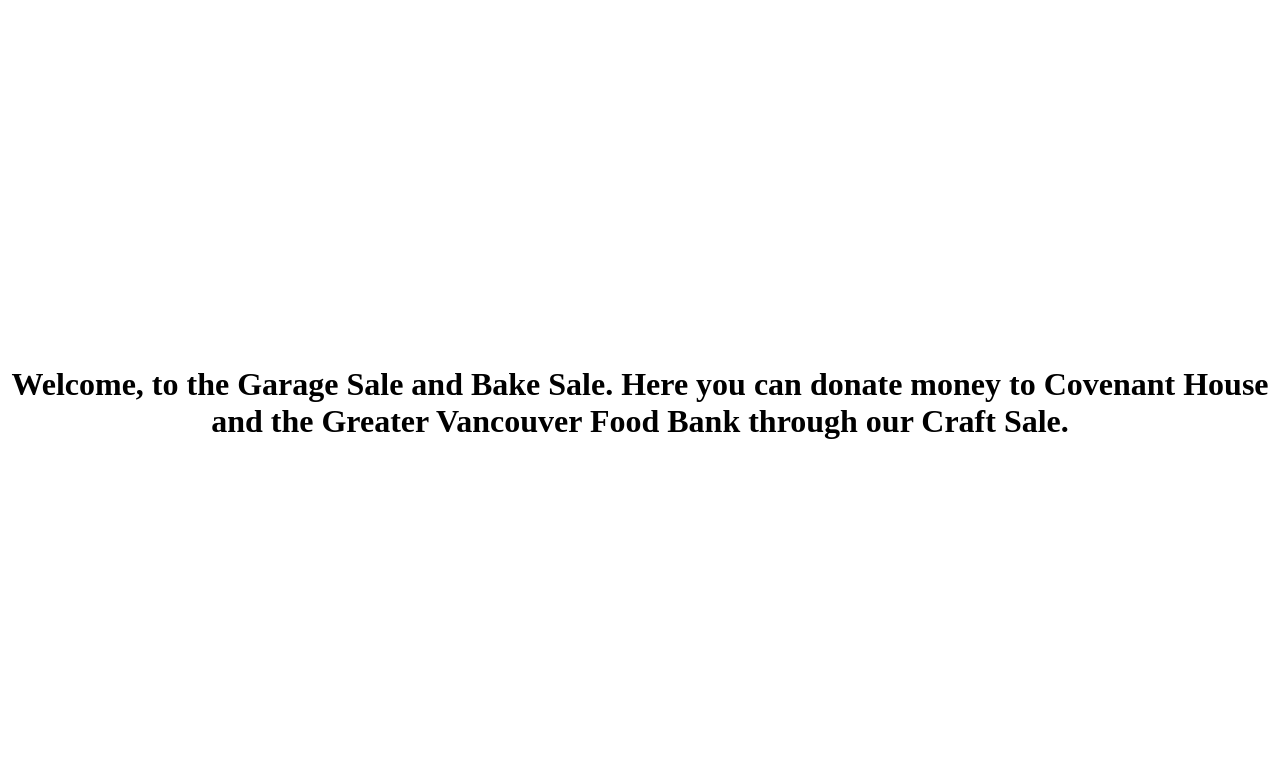
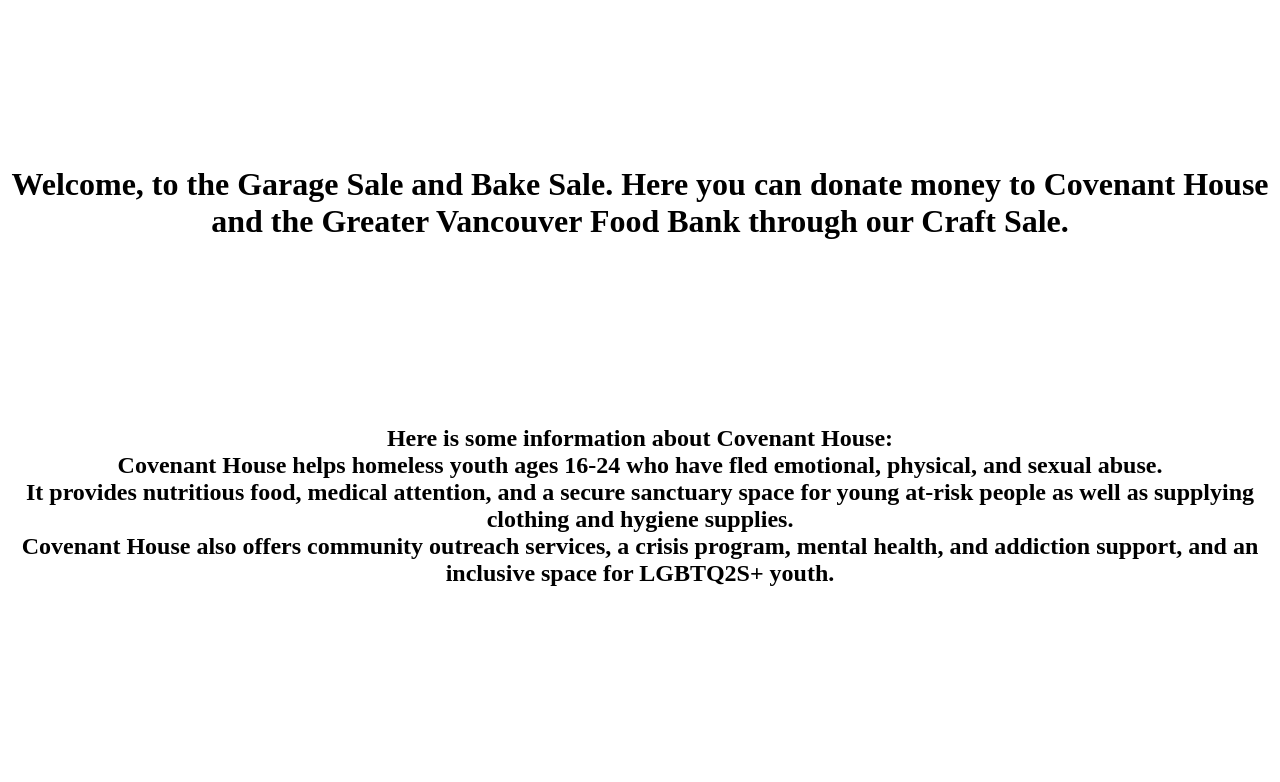
Before and after one commit to Thyssenkrupp234/oslerleadership.com, a plain HTML site: page fundraisers/garandbake.html in a window 1280 px wide. Shown: the part 18-800 px from the top of the page. Drawn offline with Linux system fonts and the light colour scheme; a web font is replaced by a local one.

Commit message:
Fix height #1

```diff
--- a/fundraisers/garandbake.html
+++ b/fundraisers/garandbake.html
@@ -13,7 +13,7 @@
             display: flex;
             align-items: center;
             justify-content: center;
-            height: 100vh;
+            height: 50vh;
             font-family: gilroy-medium;
         }
         body {
@@ -24,9 +24,7 @@
 </head>
 <body>
 <h1 class="lol">Welcome, to the Garage Sale and Bake Sale. Here you can donate money to Covenant House and the Greater Vancouver Food Bank through our Craft Sale.</h1>
+<h2>Here is some information about Covenant House: <br>Covenant House helps homeless youth ages 16-24 who have fled emotional, physical, and sexual abuse.<br>It provides nutritious food, medical attention, and a secure sanctuary space for young at-risk people as well as supplying clothing and hygiene supplies.<br>Covenant House also offers community outreach services, a crisis program, mental health, and addiction support, and an inclusive space for LGBTQ2S+ youth.</h2>
 <br>
-<br>
-<h2>Here is some information about Covenant House: <br>Covenant House helps homeless youth ages 16-24 who have fled emotional, physical, and sexual abuse.<br>It provides nutritious food, medical attention, and a secure sanctuary space for young at-risk people as well as supplying clothing and hygiene supplies.<br>Covenant House also offers community outreach services, a crisis program, mental health, and addiction support, and an inclusive space for LGBTQ2S+ youth.</h2>
-
 </body>
 </html>
```
